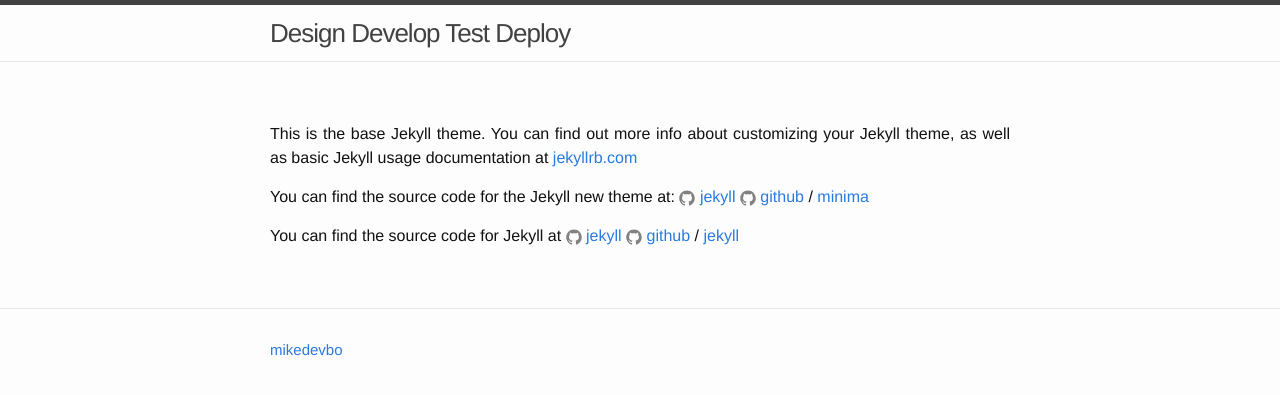
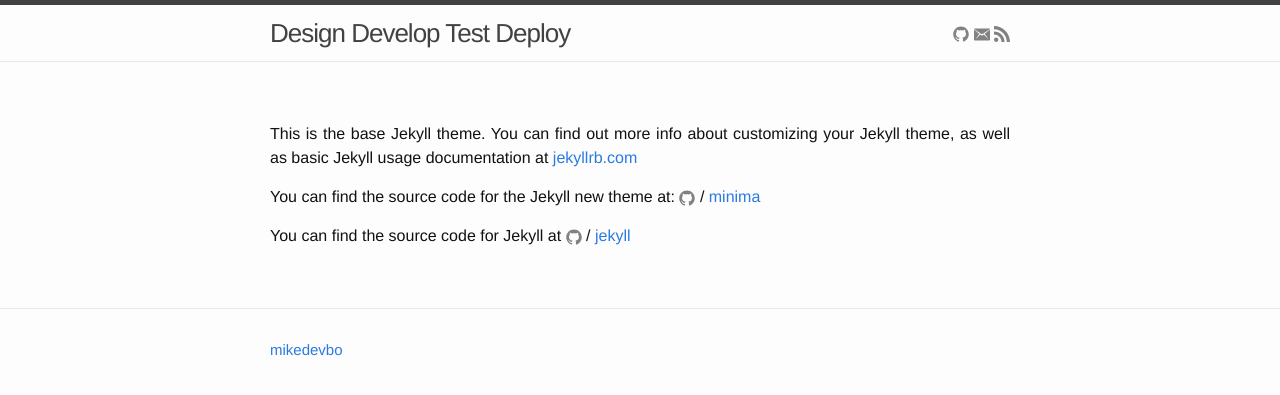
Before and after one commit to mikedevbo/mikedevbo.github.io, a Jekyll site: the page built from about.md, in a window 1280 px wide. Shown: the top 395 px of the page. Built offline with Jekyll 4.4.1, drawn with Linux system fonts in a browser that asks for light colours; our own code applies the rules of GitHub Pages for plain Markdown files.

Commit message:
add information icons

```diff
--- a/_config.yml
+++ b/_config.yml
@@ -20,7 +20,7 @@ description: o wytwarzaniu oprogramowania
 baseurl: "" # the subpath of your site, e.g. /blog
 url: "" # the base hostname & protocol for your site, e.g. http://example.com
 twitter_username: mikedevbo
-github_username:  mikedebbo
+github_username:  mikedevbo
 mark_post_as_end: =
 comments: Komentarze
 
--- a/_includes/header.html
+++ b/_includes/header.html
@@ -19,6 +19,9 @@
           <a class="page-link" href="{{ my_page.url | relative_url }}">{{ my_page.title | escape }}</a>
           {% endif %}
         {% endfor %}
+        {% include icon-github.html username=site.github_username %}
+        {% include icon-email.html email=site.email %}
+        {% include icon-rss.html %}
       </div>
     </nav>
 
--- /dev/null
+++ b/_includes/icon-email.html
@@ -0,0 +1 @@
+<a href="mailto:{{ include.email }}" style="text-decoration: none" title="email"><span class="icon icon--email">{% include icon-email.svg %}</span></a>
--- a/_includes/icon-github.html
+++ b/_includes/icon-github.html
@@ -1,2 +1 @@
-<a href="https://github.com/{{ include.username }}"><span class="icon icon--github">{% include icon-github.svg %}</span><span class="username">{{ include.username }}</span></a>
-<a href="https://github.com/{{ include.username }}"><span class="icon icon--github">{% include icon-github.svg %}</span><span class="username">github</span></a>
+<a href="https://github.com/{{ include.username }}" style="text-decoration: none" title="github" target="_blank"><span class="icon icon--github">{% include icon-github.svg %}</span></a>
--- /dev/null
+++ b/_includes/icon-rss.html
@@ -0,0 +1 @@
+<a href="{{ "/feed.xml" | relative_url }}" style="text-decoration: none" title="RSS" target="_blank"><span class="icon icon--rss">{% include icon-rss.svg %}</span></a>
--- a/_includes/icon-twitter.html
+++ b/_includes/icon-twitter.html
@@ -1,2 +1 @@
-<a href="https://twitter.com/{{ include.username }}"><span class="icon icon--twitter">{% include icon-twitter.svg %}</span><span class="username">{{ include.username }}</span></a>
-<a href="https://twitter.com/{{ include.username }}"><span class="icon icon--twitter">{% include icon-twitter.svg %}</span><span class="username">twitter</span></a>
+<a href="https://twitter.com/{{ include.username }}" style="text-decoration: none" title="twitter" target="_blank"><span class="icon icon--twitter">{% include icon-twitter.svg %}</span></a>
```
Also changed, not shown: _includes/icon-email.svg (added), _includes/icon-rss.svg (added).
